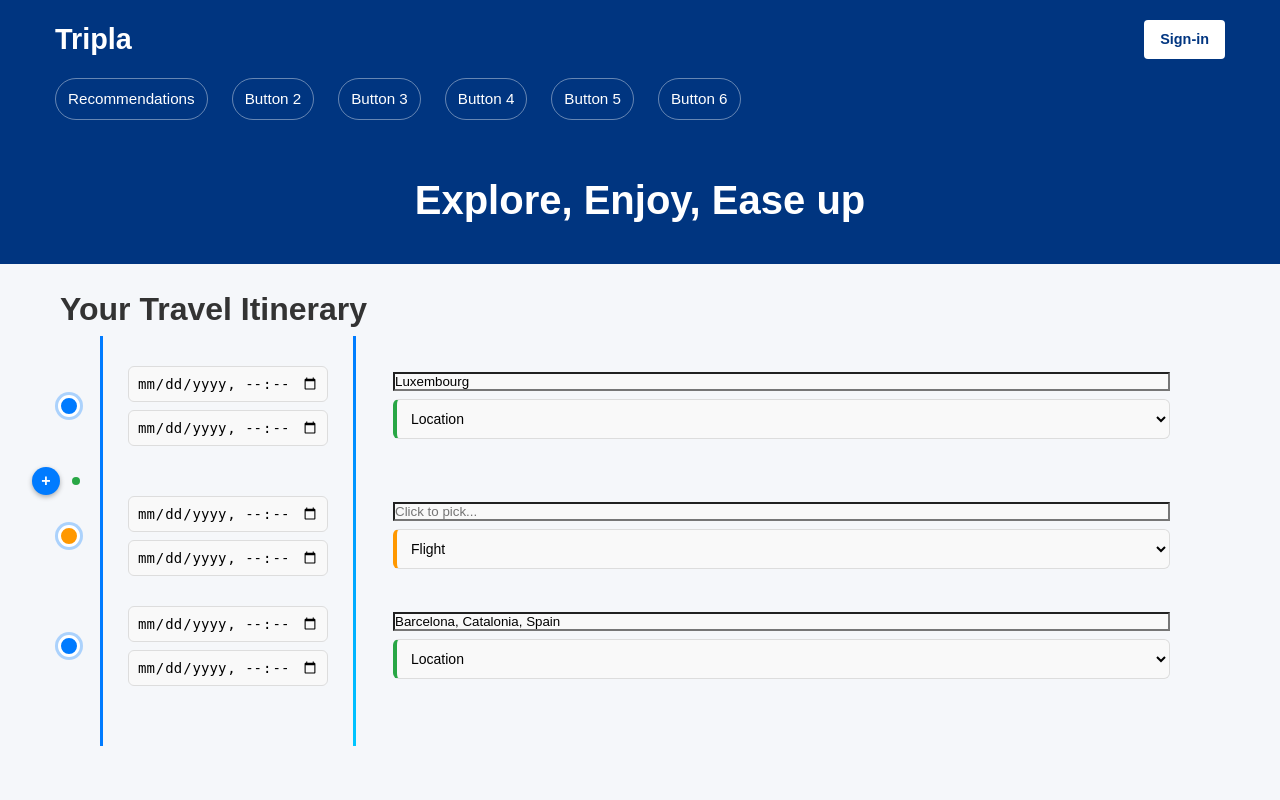
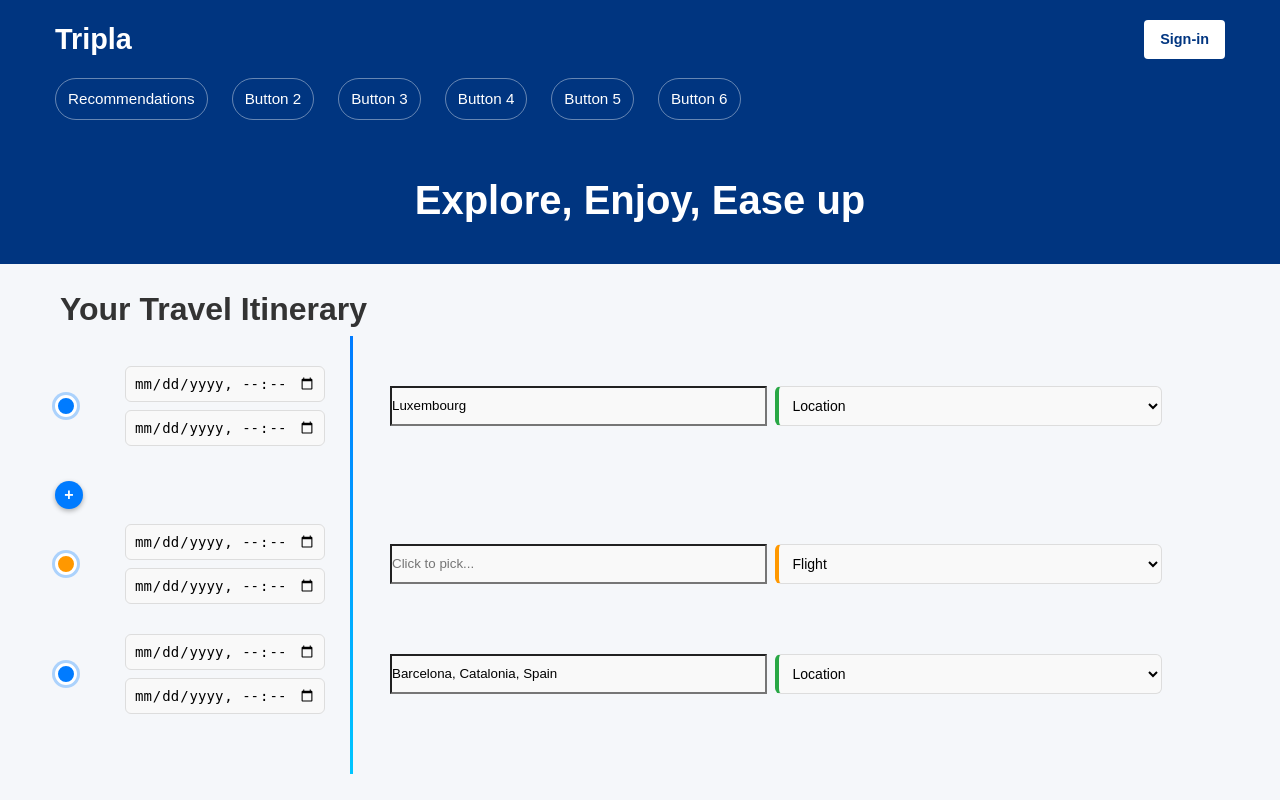
Before and after one commit to KenDorni/tripla, a PHP site: page /index.php?page=Itinerary in a window 1280 px wide. Run offline with PHP 8.4, Linux system fonts and the light colour scheme; some libraries are stand-ins or nearby versions.

Commit message:
better styling

```diff
--- a/assets/css/Itinerary.css
+++ b/assets/css/Itinerary.css
@@ -17,7 +17,7 @@ body {
     display: flex;
     flex-direction: column;
     padding: 30px 0;
-    border-left: 3px solid #007bff;
+    /*border-left: 3px solid #007bff;*/
     position: relative;
     margin-left: 40px;
 }
@@ -62,7 +62,7 @@ body {
 /* Ensure proper positioning for right side content */
 .right {
     display: flex;
-    flex-direction: column;
+    flex-direction: row;
     gap: 8px;
     flex: 1;
     position: relative;
@@ -100,7 +100,7 @@ select:focus {
     gap: 8px;
     align-items: center;
     margin-top: 4px;
-    position: absolute;
+    /*position: absolute;*/
     right: 12px;
     top: 90px;
 }
@@ -141,18 +141,18 @@ button:hover {
     display: flex;
     align-items: center;
     margin: 5px 0 15px -45px;
-    position: relative;
+    /*position: relative;*/
     z-index: 5; /* Ensure it appears above other elements */
 }
 
 .add-section button {
     margin-right: 290px;
     font-weight: bold;
-    position: absolute;
+    /*position: absolute;*/
     right: 870px; /* Move button*/
 }
 
-.add-section::before {
+/*.add-section::before {
     content: '';
     position: absolute;
     left: 14px;
@@ -161,7 +161,7 @@ button:hover {
     background-color: #28a745;
     border-radius: 50%;
     z-index: 1;
-}
+}*/
 
 .center-line {
     position: absolute;
@@ -382,3 +382,8 @@ select {
         padding: 15px;
     }
 }
+
+#flightList div {
+    padding: 8px;
+    border-bottom: 1px solid #ddd;
+}
```
